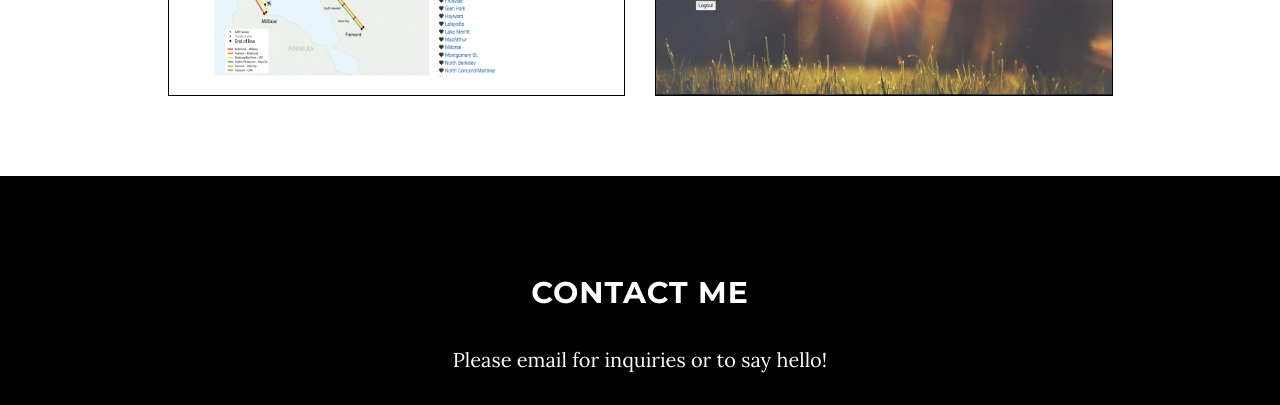
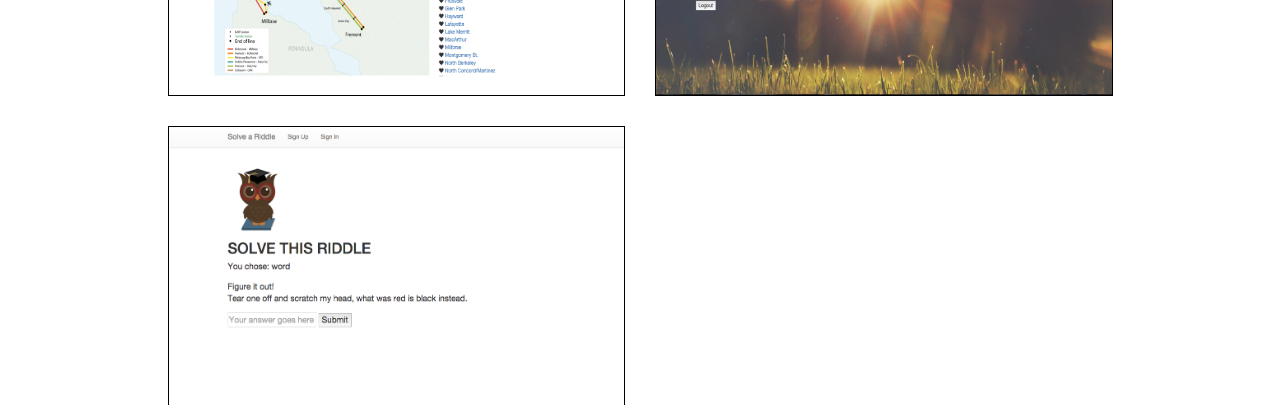
Before and after one commit to katiejenn/katiejenn.github.io, a plain HTML site: page index.html in a window 1280 px wide. Shown: the part 1970-2375 px from the top of the page. Drawn offline with Linux system fonts and the light colour scheme; some packages are replaced by stand-ins of ours.

Commit message:
added Project 3

```diff
--- a/index.html
+++ b/index.html
@@ -130,6 +130,13 @@
                                 </a>
                             </div>
                         </div>
+                        <div class="col-md-6">
+                            <div class="portfolio-item">
+                                <a href="https://salty-coast-4810.herokuapp.com/">
+                                    <img class="img-portfolio img-responsive" src="img/project-3.jpg">
+                                </a>
+                            </div>
+                        </div>
                     </div>
                 </div>
                 <!-- /.col-lg-10 -->
```
Also changed, not shown: img/project-3.jpg (added).
